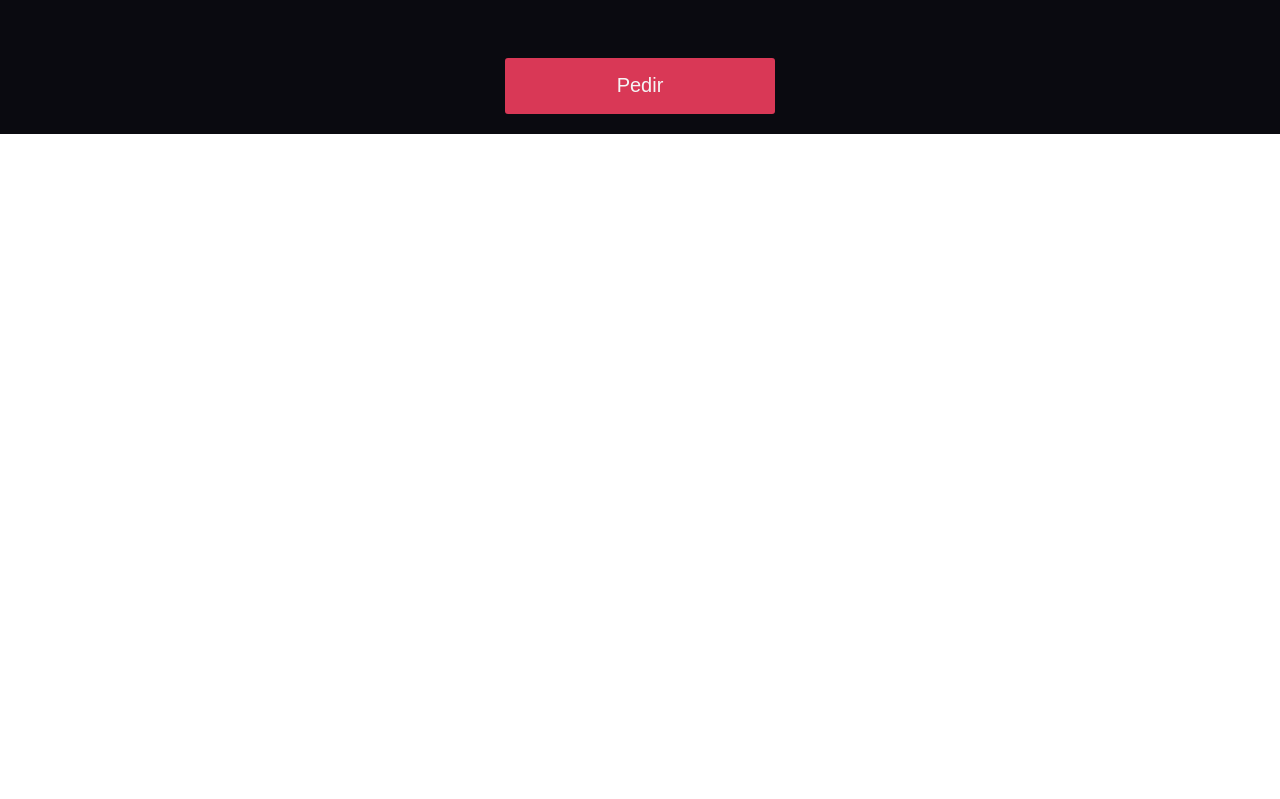
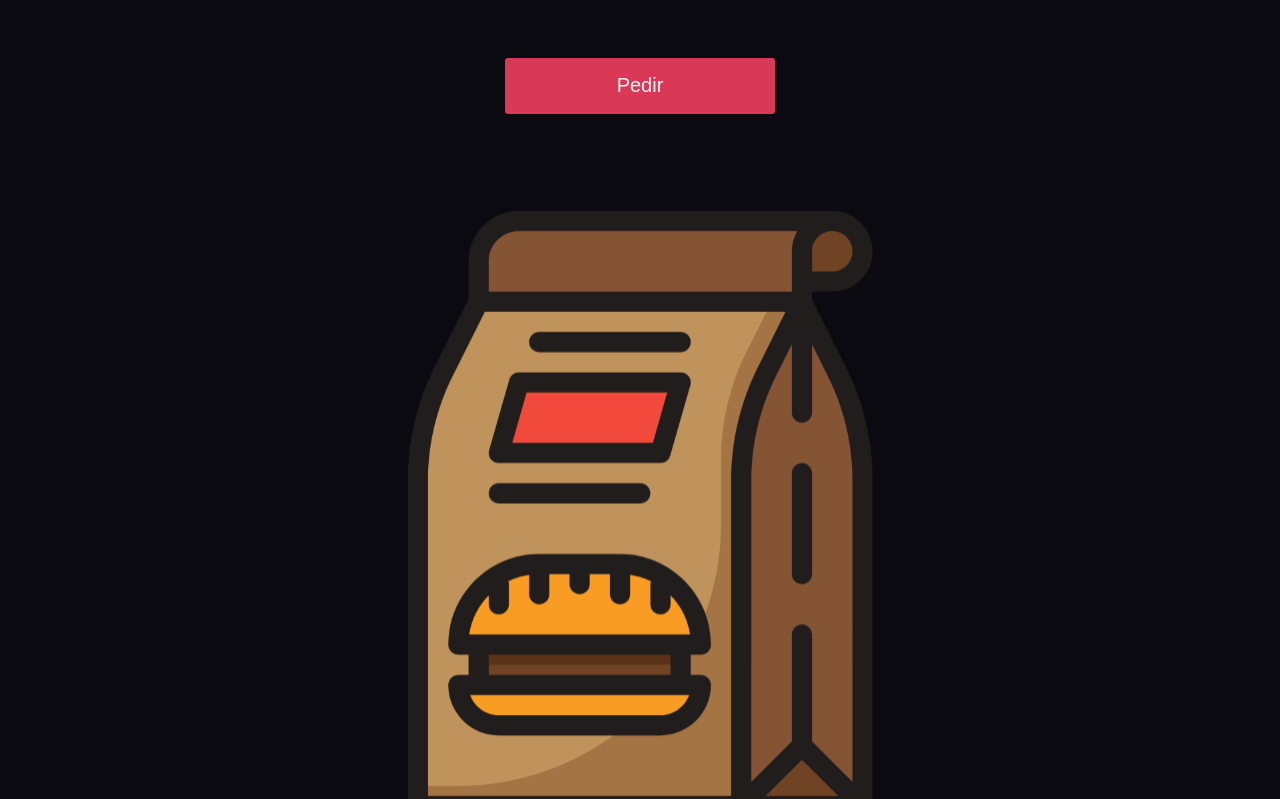
Before and after one commit to Luk4x/dev-burger-order-log-interface, a React (Vite) app: page /orders in a window 1280 px wide. Shown: the part 805-1604 px from the top of the page. Before the commit the page ends 939 px from the top, so only its background shows below. Built offline with nearby package versions, Linux system fonts and the light colour scheme; a web font is replaced by a local one.

Commit message:
created Orders component, update Image component

```diff
--- a/src/components/Image/index.jsx
+++ b/src/components/Image/index.jsx
@@ -1,9 +1,10 @@
 import React from 'react';
 import ImageLogo from '../../assets/burgerLogo.svg';
+import ImagePackage from '../../assets/burgerPackage.svg';
 import { Image as Img } from './style';
 
-const Image = () => {
-    return <Img src={ImageLogo} />;
+const Image = ({ img2, ...props }) => {
+    return <Img src={img2 ? ImagePackage : ImageLogo} {...props} />;
 };
 
 export default Image;
--- /dev/null
+++ b/src/containers/Orders/index.jsx
@@ -0,0 +1,21 @@
+import React from 'react';
+import { Section, OrdersList, Order } from './styles';
+import MainContainer from '../../components/MainContainer';
+import Image from '../../components/Image';
+import Title from '../../components/Title';
+import Button from '../../components/Button';
+
+const Orders = () => {
+    return (
+        <MainContainer>
+            <Image img2={true} alt="CodeBurger Package" />
+            <Section>
+                <OrdersList>
+                    <Order></Order>
+                </OrdersList>
+            </Section>
+        </MainContainer>
+    );
+};
+
+export default Orders;
--- /dev/null
+++ b/src/containers/Orders/styles.js
@@ -0,0 +1,13 @@
+import styled from 'styled-components';
+
+export const Section = styled.section`
+    display: flex;
+    flex-direction: column;
+    justify-content: center;
+    align-items: center;
+    gap: 10px;
+`;
+
+export const OrdersList = styled.ul``;
+
+export const Order = styled.li``;
--- a/src/main.jsx
+++ b/src/main.jsx
@@ -2,10 +2,12 @@ import React from 'react';
 import ReactDOM from 'react-dom/client';
 import GlobalStyles from './GlobalStyles';
 import Home from './containers/Home';
+import Orders from './containers/Orders';
 
 ReactDOM.createRoot(document.getElementById('root')).render(
     <React.StrictMode>
         <Home />
+        <Orders />
         <GlobalStyles />
     </React.StrictMode>
 );
```
